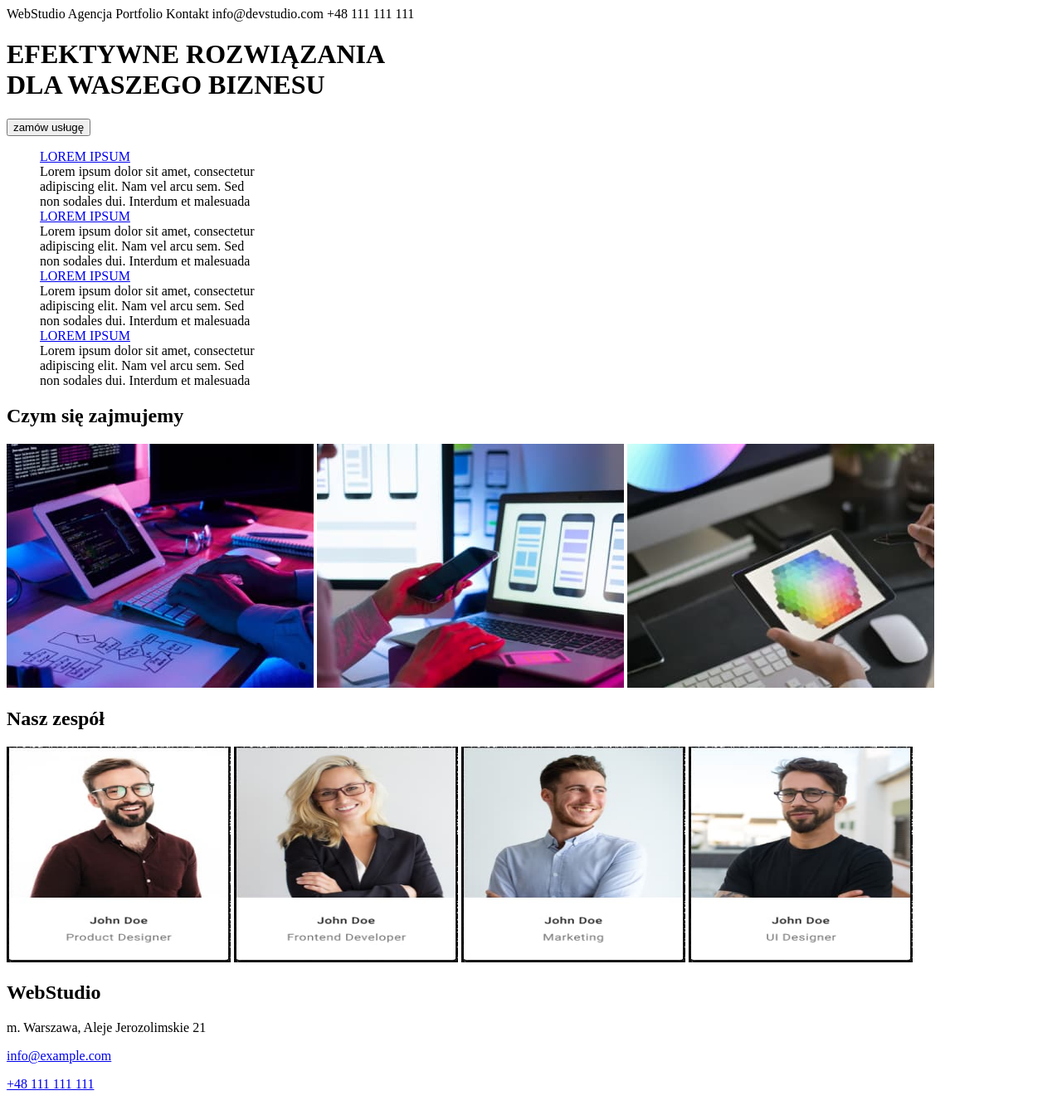
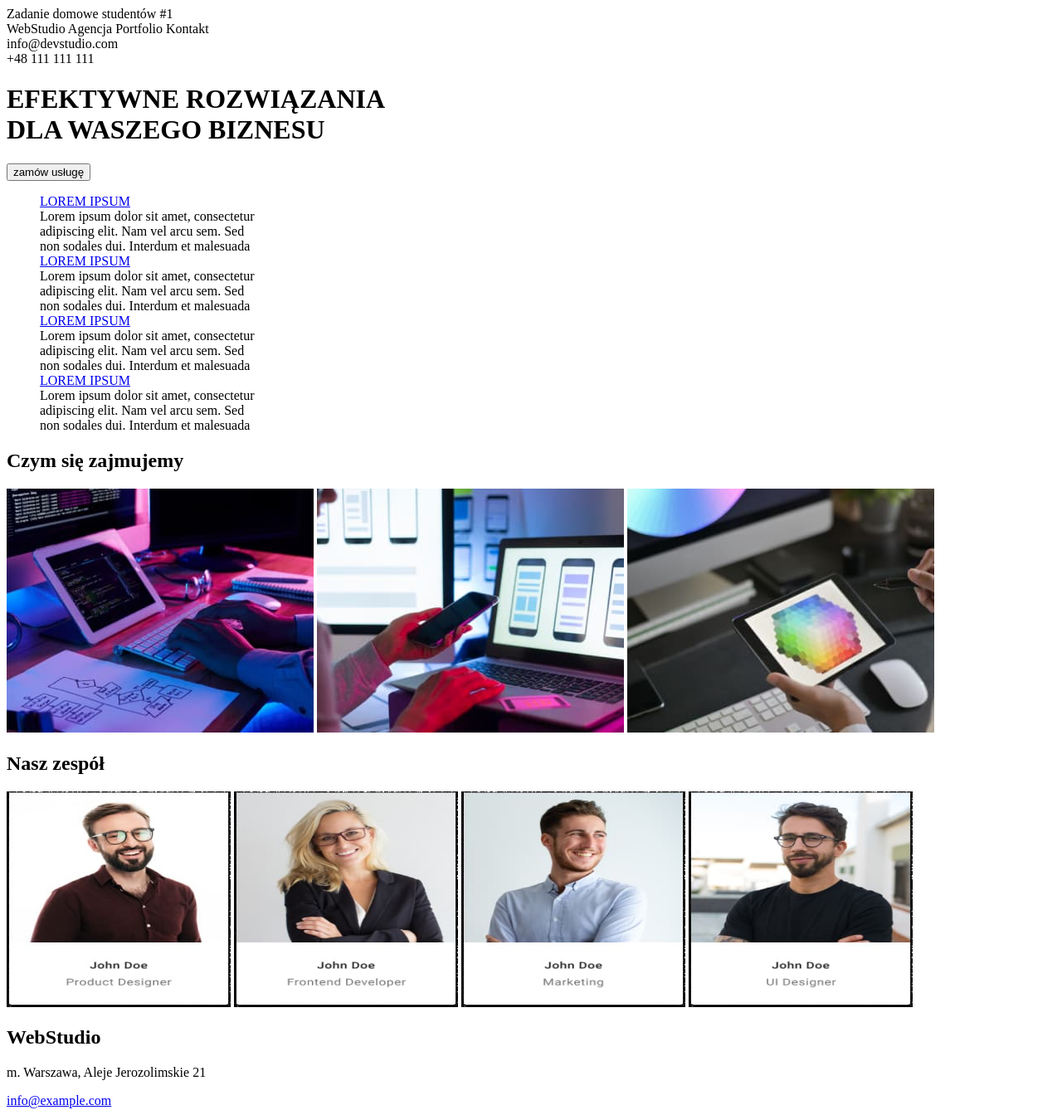
Before and after one commit to MichalDudek8/goit-markup-hw-01, a plain HTML site: page index.html in a window 1280 px wide. Shown: the top 1338 px of the page at 83% size. Drawn offline with Linux system fonts and the light colour scheme.

Commit message:
Update index.html

```diff
--- a/index.html
+++ b/index.html
@@ -5,12 +5,13 @@
     <meta http-equiv="X-UA-Compatible" content="IE=edge" />
     <meta name="viewport" content="width=device-width, initial-scale=1.0" />
     <title>Document</title>
+    <header>Zadanie domowe studentów #1</header>
     <a>WebStudio</a>
     <a>Agencja</a>
     <a>Portfolio</a>
     <a>Kontakt</a>
-    <a>info@devstudio.com</a>
-    <a>+48 111 111 111</a>
+    <nav>info@devstudio.com</nav>
+    <nav>+48 111 111 111</nav>
   </head>
   <body>
     <h1>EFEKTYWNE ROZWIĄZANIA <br />DLA WASZEGO BIZNESU <br /></h1>
@@ -57,7 +58,7 @@
 
 <footer>
   <h2>WebStudio</h2>
-  <p>m. Warszawa, Aleje Jerozolimskie 21</p>
+  <adress>m. Warszawa, Aleje Jerozolimskie 21</adress>
   <p><a href="mailto:info@example.com">info@example.com</a></p>
   <p><a href="tel:+48111111111">+48 111 111 111</a></p>
 </footer>
```
